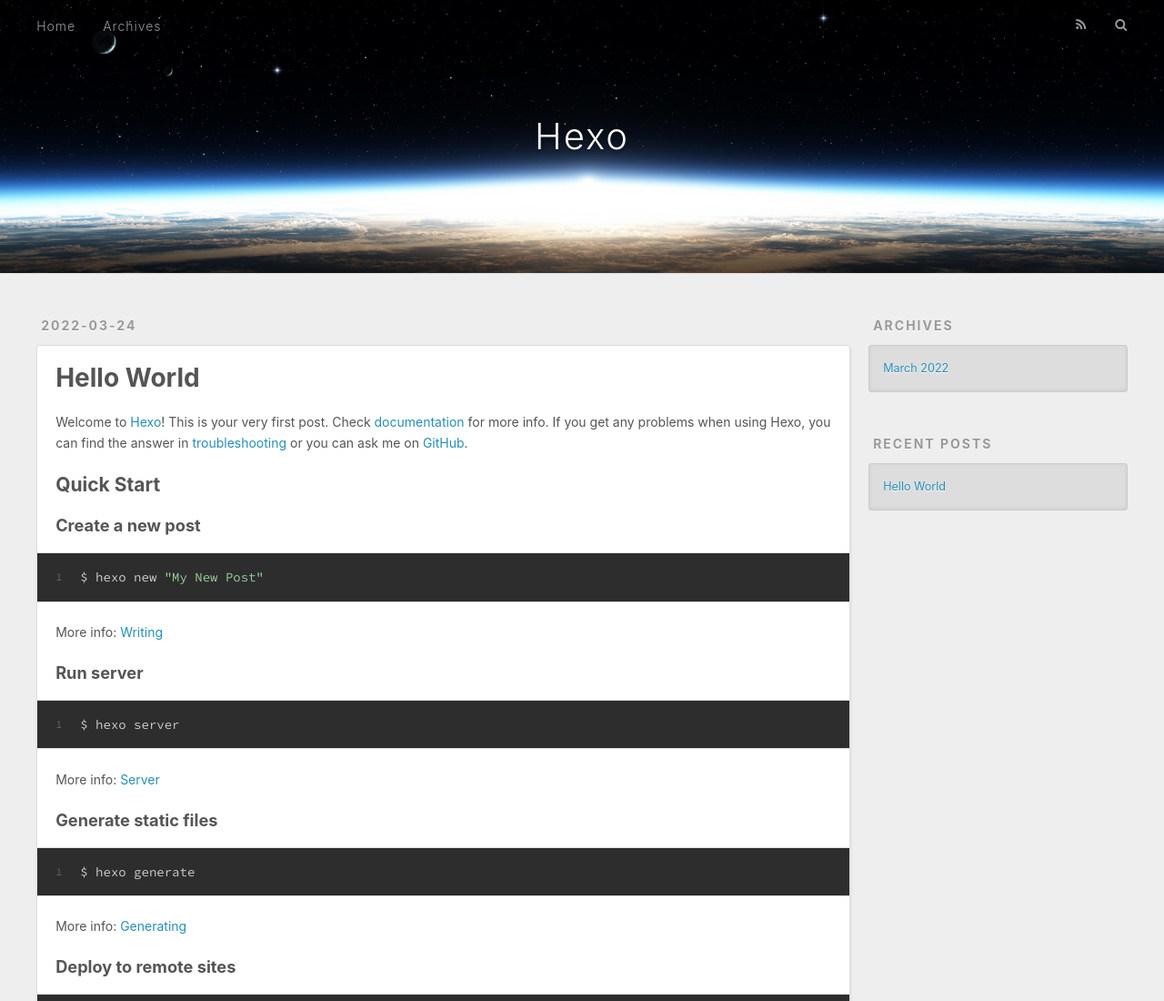
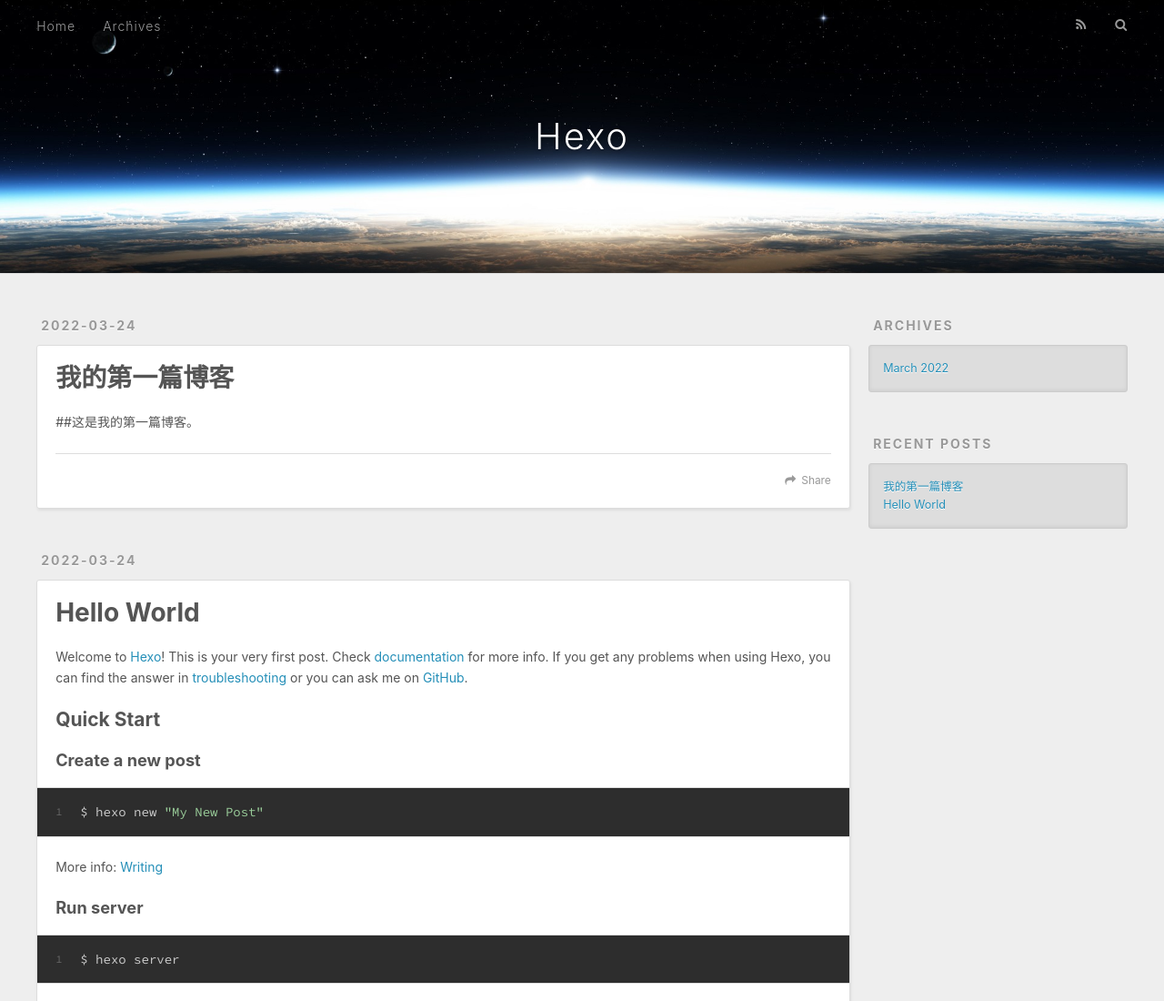
Before and after one commit to zxxxiao/zxxxiao.github.io, a plain HTML site: page index.html in a window 1280 px wide. Shown: the top 1100 px of the page at 91% size. Drawn offline with nearby package versions, Linux system fonts and the light colour scheme.

Commit message:
Site updated: 2022-03-24 15:25:20

```diff
--- a/index.html
+++ b/index.html
@@ -64,6 +64,43 @@
       <div class="outer">
         <section id="main">
 
+    <article id="layout-我的第一篇博客" class="article article-type-layout" itemscope itemprop="blogPost">
+  <div class="article-meta">
+    <a href="/2022/03/24/%E6%88%91%E7%9A%84%E7%AC%AC%E4%B8%80%E7%AF%87%E5%8D%9A%E5%AE%A2/" class="article-date">
+  <time datetime="2022-03-24T07:08:20.000Z" itemprop="datePublished">2022-03-24</time>
+</a>
+
+  </div>
+  <div class="article-inner">
+
+
+      <header class="article-header">
+
+
+    <h1 itemprop="name">
+      <a class="article-title" href="/2022/03/24/%E6%88%91%E7%9A%84%E7%AC%AC%E4%B8%80%E7%AF%87%E5%8D%9A%E5%AE%A2/">我的第一篇博客</a>
+    </h1>
+
+
+      </header>
+
+    <div class="article-entry" itemprop="articleBody">
+
+        <p>##这是我的第一篇博客。</p>
+
+
+    </div>
+    <footer class="article-footer">
+      <a data-url="http://example.com/2022/03/24/%E6%88%91%E7%9A%84%E7%AC%AC%E4%B8%80%E7%AF%87%E5%8D%9A%E5%AE%A2/" data-id="cl14o66xj000134v72yi9gsmd" class="article-share-link">Share</a>
+
+
+    </footer>
+  </div>
+
+</article>
+
+
+
     <article id="post-hello-world" class="article article-type-post" itemscope itemprop="blogPost">
   <div class="article-meta">
     <a href="/2022/03/24/hello-world/" class="article-date">
@@ -103,7 +140,7 @@
 
     </div>
     <footer class="article-footer">
-      <a data-url="http://example.com/2022/03/24/hello-world/" data-id="cl14fkk800000hgv76higcghv" class="article-share-link">Share</a>
+      <a data-url="http://example.com/2022/03/24/hello-world/" data-id="cl14o66wz000034v76id4f4pu" class="article-share-link">Share</a>
 
 
     </footer>
@@ -142,6 +179,10 @@
     <h3 class="widget-title">Recent Posts</h3>
     <div class="widget">
       <ul>
+
+          <li>
+            <a href="/2022/03/24/%E6%88%91%E7%9A%84%E7%AC%AC%E4%B8%80%E7%AF%87%E5%8D%9A%E5%AE%A2/">我的第一篇博客</a>
+          </li>
 
           <li>
             <a href="/2022/03/24/hello-world/">Hello World</a>
```
Also changed, not shown: 2022/03/24/hello-world/index.html (+19 -1 lines), archives/2022/03/index.html (+23 -0 lines), archives/2022/index.html (+23 -0 lines), archives/index.html (+23 -0 lines), 2022/03/24/我的第一篇博客/index.html (added).
